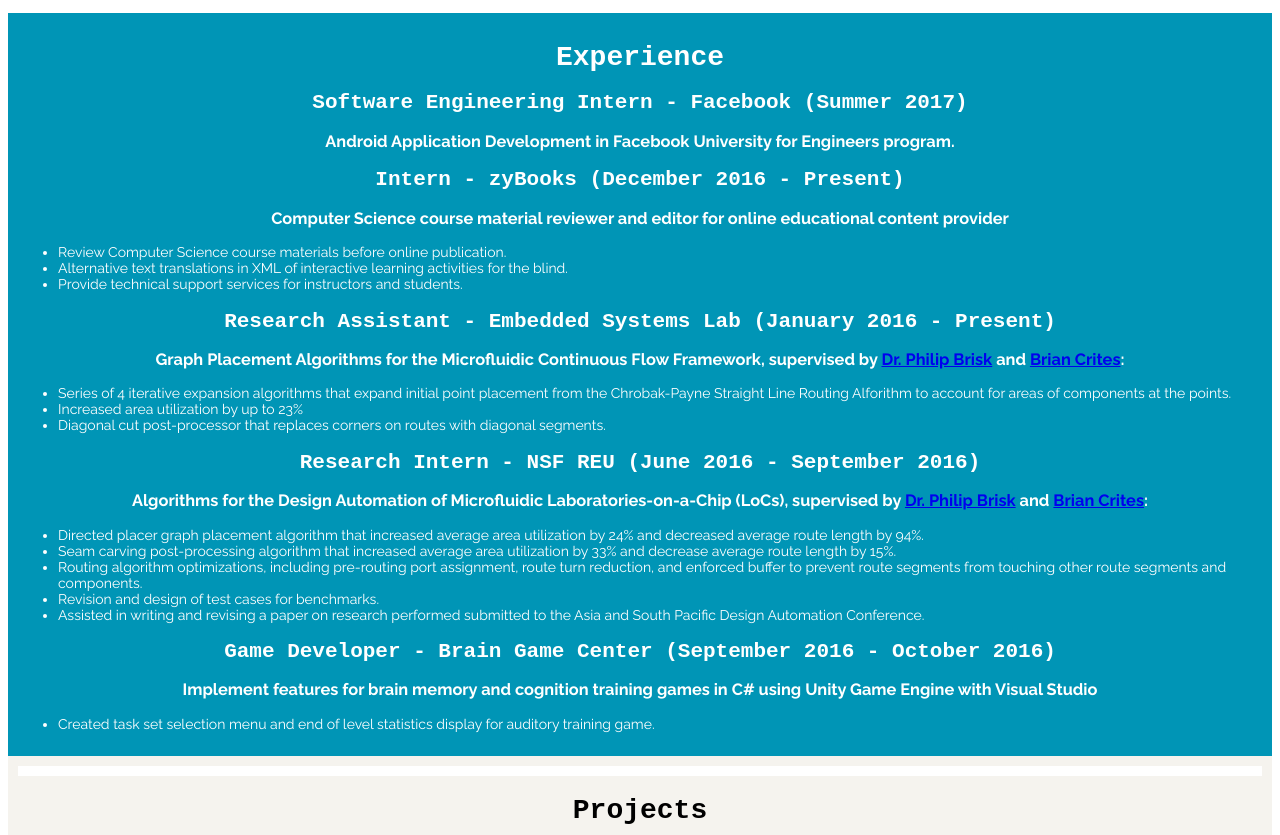
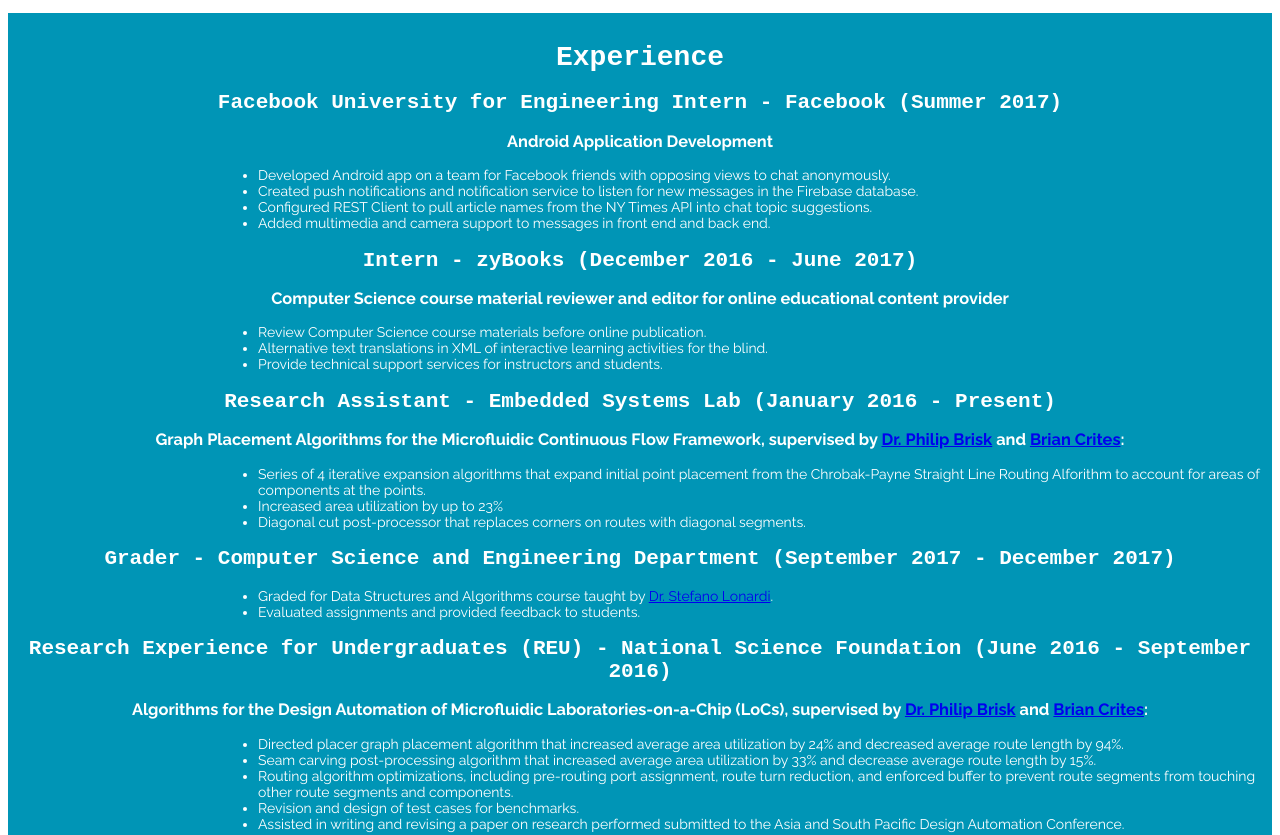
Before and after one commit to kkong006/kkong006.github.io, a plain HTML site: page index.html in a window 1280 px wide. Shown: the part 1325-2160 px from the top of the page. Drawn offline with Linux system fonts and the light colour scheme; a web font is replaced by a local one.

Commit message:
Update info

```diff
--- a/index.html
+++ b/index.html
@@ -52,7 +52,7 @@
                 My high school's AP Computer Science class ignited my passion for <strong>solving challenges</strong> and <strong>expressing creativity</strong> through programming. From then on, my aspirations included earning a degree in computer science and working in the industry.
                 <br> <br>
                 To me, there's no greater satisfaction than <strong>designing, developing, and debugging</strong> a piece of code that is then placed into action in a larger project. In my spare time, you'll find me crafting
-                <strong>planar graph algorithms</strong> and implementing <strong>system updates</strong> in the research lab and exploring <strong>Android application</strong> and <strong>game development</strong>.
+                <strong>planar graph algorithms</strong> and implementing <strong>system updates</strong> in the research lab and exploring <strong>Android application development</strong>.
                 <br><br>
             </p>
         </div>
@@ -116,9 +116,15 @@
         <!--Work Experience-->
         <div id="experience">
             <h1>Experience</h1>
-                <h2>Software Engineering Intern - Facebook (Summer 2017)</h2>
-                    <h3>Android Application Development in Facebook University for Engineers program.</h3>
-                <h2>Intern - zyBooks (December 2016 - Present)</h2>
+                <h2>Facebook University for Engineering Intern - Facebook (Summer 2017)</h2>
+                    <h3>Android Application Development</h3>
+                    <ul>
+                        <li>Developed Android app on a team for Facebook friends with opposing views to chat anonymously.</li>
+                        <li>Created push notifications and notification service to listen for new messages in the Firebase database.</li>
+                        <li>Configured REST Client to pull article names from the NY Times API into chat topic suggestions.</li>
+                        <li>Added multimedia and camera support to messages in front end and back end.</li>
+                    </ul>
+                <h2>Intern - zyBooks (December 2016 - June 2017)</h2>
                     <h3>Computer Science course material reviewer and editor for online educational content provider</h3>
                     <ul>
                         <li>Review Computer Science course materials before online publication.</li>
@@ -133,7 +139,12 @@
                         <li>Increased area utilization by up to 23%</li>
                         <li>Diagonal cut post-processor that replaces corners on routes with diagonal segments.</li>
                     </ul>
-                <h2>Research Intern - NSF REU (June 2016 - September 2016)</h2>
+                <h2>Grader - Computer Science and Engineering Department (September 2017 - December 2017)</h2>
+                    <ul>
+                        <li>Graded for Data Structures and Algorithms course taught by <a href="http://www.cs.ucr.edu/~stelo/" target="_blank">Dr. Stefano Lonardi</a>.</li>
+                        <li>Evaluated assignments and provided feedback to students.</li>
+                    </ul>
+                <h2>Research Experience for Undergraduates (REU) - National Science Foundation (June 2016 - September 2016)</h2>
                     <h3>Algorithms for the Design Automation of Microfluidic Laboratories-on-a-Chip (LoCs), supervised by <a href="http://www1.cs.ucr.edu/faculty/philip/" target="_blank">Dr. Philip Brisk</a> and <a href="https://www.linkedin.com/in/brrcrites" target="_blank">Brian Crites</a>:</h3>
                         <ul>
                             <li>Directed placer graph placement algorithm that increased average area utilization by 24% and decreased average route length by 94%.</li>
@@ -260,19 +271,21 @@
         <div id="education">
             <h1>Education</h1>
                 <h2><a href="http://www.ucr.edu/" target="_blank">University of California, Riverside</a> (September 2015 - present)</h2>
-                    <h3>Computer Science B.S. + M.S. (Graduating June 2019)</h3>
-                    <h3>Cumulative GPA: 3.98 | CS Major GPA: 4.00</h3>
+                    <h3>Computer Science B.S. (Graduating June 2019)</h3>
+                    <h3>Cumulative GPA: 3.99 | CS Major GPA: 4.00</h3>
                     <!--<h3><span id="cs_courses">Computer Science Coursework</span></h3>-->
                     <ul>
                         <li><strong>Research Design Project in Computer Science </strong>(CS193)</li>
                         <li><strong>Software Engineering </strong>(CS180)</li>
+                        <li><string>Artificial Intelligence </string>(CS170)</li>
                         <li><strong>Mobile Wireless Networks </strong>(CS169)</li>
+                        <li><strong>Databases </strong>(CS166)</li>
                         <li><strong>Operating Systems </strong>(CS153)</li>
                         <li><strong>Automata and Formal Languages </strong>(CS150)</li>
+                        <li><strong>Data Structures and Algorithms</strong>(CS141)</li>
                         <li><strong>Advanced Discrete Structures </strong>(CS111)</li>
                         <li><strong>Software Construction </strong>(CS100)</li>
                         <li><strong>Machine Assembly Language and Computer Organization </strong>(CS 61)</li>
-                        <li><strong>Data Structures and Algorithms </strong>(CS14)</li>
                         <li><strong>C++ Object Oriented Programming </strong>(CS12)</li>
                         <li><strong>Discrete Structures </strong>(CS11)</li>
                     </ul>
--- a/style.css
+++ b/style.css
@@ -185,8 +185,11 @@ main {
     border-width: 10px;
     border-color: rgb(125,249,255);*/
     padding: 10px;
-background-color: rgb(0,149,182);
+    background-color: rgb(0,149,182);
     color: white;
+}
+#experience ul {
+    margin-left: 200px;
 }
 #blank_bar {
     background-color: white;
```
Also changed, not shown: 1 other file.
